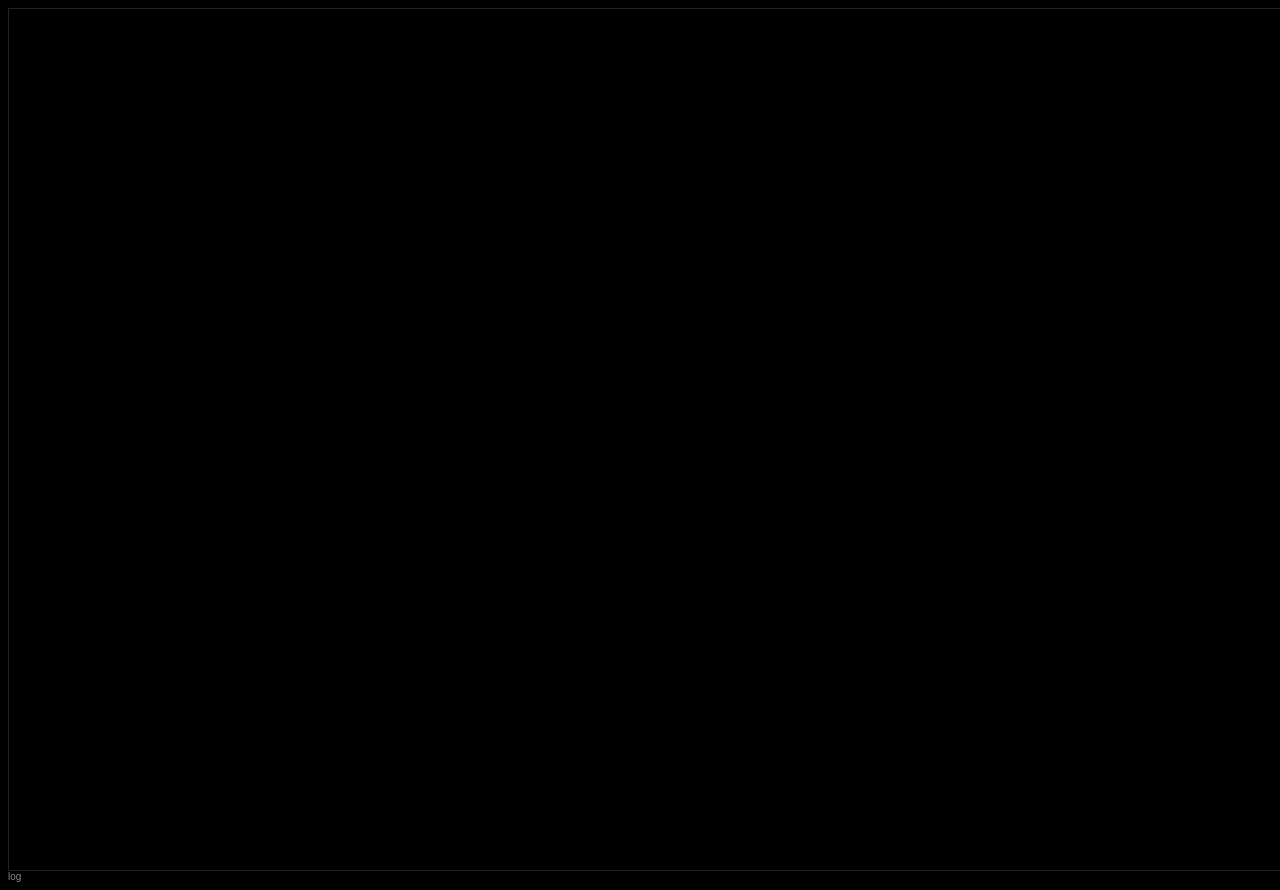
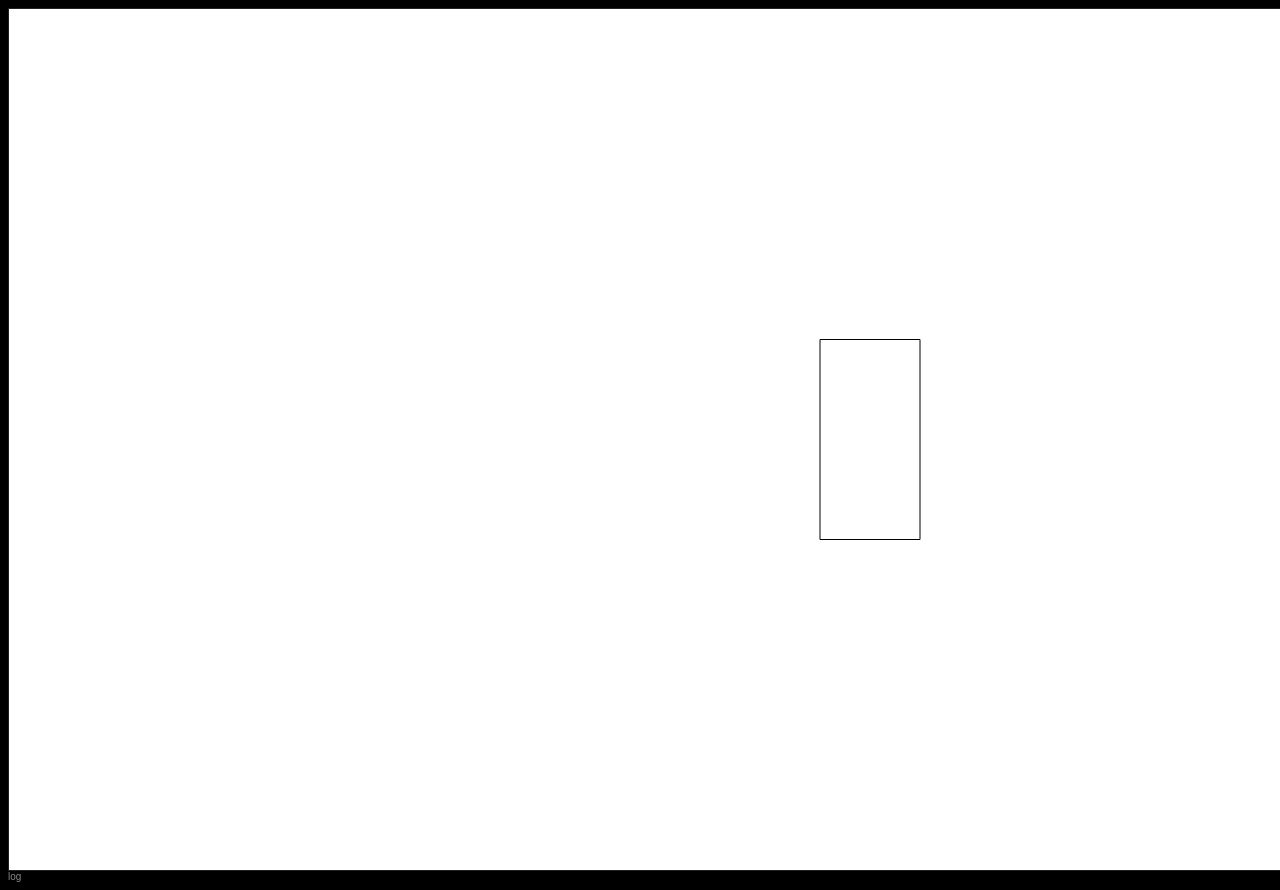
Before and after one commit to tanachai-b/car-simulator, a plain HTML site: page CarSimulator.html in a window 1280 px wide. Shown: the top 890 px of the page. Drawn offline with Linux system fonts and the light colour scheme; a web font is replaced by a local one.

Commit message:
able to draw car

```diff
--- a/CarSimulator.html
+++ b/CarSimulator.html
@@ -28,7 +28,7 @@
 </head>
 
 <body>
-    <canvas id="simulator" width="1722px" height="861px"></canvas>
+    <canvas id="canvas" width="1722px" height="861px"></canvas>
     <div id="log">log</div>
 </body>
 
@@ -37,7 +37,7 @@
 
 <script>
     "use strict";
-    let simulator = new Simulator();
+    let simulator = new Simulator(document.getElementById("canvas"), document.getElementById("log"));
 </script>
 
 </html>
--- a/Physics.js
+++ b/Physics.js
@@ -1,80 +1,81 @@
 "use strict";
 
 class Camera {
-    constructor(x, y, r, zoom) {
+    constructor(x, y, r) {
 
-        this.x = x;
-        this.y = y;
-        this.r = r;
+        this.position = new Point(x, y);
+        this.rotation = r;
+    }
+}
 
-        this.vx = 0;
-        this.vy = 0;
-        this.vr = 0;
+class Body {
 
-        this.zoom = zoom;
+    constructor(width, height) {
+
+        this.shape = Shape.rectangle(width, height);
+
+        this.position = new Point(0, 0);
+        this.rotation = 0;
+
+        this.velocity = new Point(0, 0);
+    }
+
+    draw(camera, canvas, logMap) {
+        this.shape.project(new Camera(0, 0, -this.rotation), logMap).draw(camera, canvas, logMap);
+    }
+
+    move(logMap) {
+
     }
 }
 
 class Shape {
 
-    constructor(lineList) {
-        this.lineList = lineList;
-    }
-
-    project(camera, logMap) {
-        let lineList1 = [];
-        for (let line of this.lineList) {
-            let line1 = line.project(camera, logMap);
-            lineList1.push(line1);
-        }
-        return new Shape(lineList1);
-    }
-
-    draw(camera, ctx, lineWidth, strokeStyle, logMap) {
-        for (let line of this.lineList) {
-            line.draw(camera, ctx, lineWidth, strokeStyle, logMap);
-        }
-    }
-}
-
-class Line {
-
     constructor(pointList) {
         this.pointList = pointList;
     }
 
+    static rectangle(width, height) {
+        return new Shape([
+            new Point(-width / 2, -height / 2),
+            new Point(width / 2, -height / 2),
+            new Point(width / 2, height / 2),
+            new Point(-width / 2, height / 2)
+        ]);
+    }
+
     project(camera, logMap) {
         let pointList1 = [];
-        for (let point of this.pointList) {
-            let point1 = point.project(camera, logMap);
-            pointList1.push(point1);
-        }
-        return new Line(pointList1);
+        for (let point of this.pointList) { pointList1.push(point.project(camera)); }
+        return new Shape(pointList1);
     }
 
-    draw(camera, ctx, lineWidth, strokeStyle, logMap) {
+    draw(camera, canvas, logMap) {
 
-        ctx.beginPath();
+        let ctx = canvas.getContext("2d");
+        let centerScreen = new Point(ctx.canvas.width / 2, ctx.canvas.height / 2);
 
         var isFirst = true;
         for (let point of this.pointList) {
 
-            let point1 = point.project(camera, logMap);
+            let point1 = point.project(camera).plus(centerScreen);
 
-            if (!isFirst) {
+            if (isFirst) {
                 isFirst = false;
-                ctx.moveTo(point1.x + ctx.canvas.width / 2, point1.y + ctx.canvas.height / 2);
+                ctx.beginPath();
+                ctx.moveTo(point1.x, point1.y);
             } else {
-                ctx.lineTo(point1.x + ctx.canvas.width / 2, point1.y + ctx.canvas.height / 2);
+                ctx.lineTo(point1.x, point1.y);
             }
         }
+        ctx.closePath();
 
-        ctx.lineWidth = lineWidth;
-        ctx.strokeStyle = strokeStyle;
+        ctx.lineWidth = 1;
+        ctx.strokeStyle = "#000000";
         ctx.stroke();
 
         ctx.lineWidth = 1;
-        ctx.strokeStyle = "#FFFFFF";
+        ctx.strokeStyle = "#000000";
     }
 }
 
@@ -85,16 +86,17 @@ class Point {
         this.y = y;
     }
 
-    project(camera, logMap) {
+    static radial(radius, angle) {
+        return new Point(radius * Math.cos(angle), radius * Math.sin(angle));
+    }
 
-        let zoom = 2 ** (camera.zoom / 4);
+    unit() {
+        let hypot = Math.hypot(this.x, this.y);
+        return new Point(this.x / hypot, this.y / hypot);
+    }
 
-        let nx = (this.x - camera.x) / zoom;
-        let ny = (this.y - camera.y) / zoom;
-
-        let nnx = nx * Math.cos(camera.r) - ny * Math.sin(camera.r);
-        let nny = ny * Math.cos(camera.r) + nx * Math.sin(camera.r);
-
-        return new Point(nnx, nny);
-    }
+    plus(point) { return new Point(this.x + point.x, this.y + point.y); }
+    minus(point) { return new Point(this.x - point.x, this.y - point.y); }
+    times(point) { return new Point(this.x * point.x - this.y * point.y, this.x * point.y + this.y * point.x); }
+    project(camera) { return this.minus(camera.position).times(Point.radial(1, -camera.rotation)); }
 }
--- a/Simulator.js
+++ b/Simulator.js
@@ -2,12 +2,15 @@
 
 class Simulator {
 
-    constructor() {
+    constructor(canvas, log) {
 
-        this.version = "V0.0.1 (2021-05-23)";
+        this.version = "V0.0.1 (2021-05-26)";
 
-        this.c = document.getElementById("simulator");
-        this.ctx = this.c.getContext("2d");
+        this.canvas = canvas;
+        this.log = log;
+
+        this.camera = new Camera(0, 0, 0);
+        this.bodyList = [];
         this.logMap = {};
 
         this.initiate();
@@ -21,7 +24,8 @@ class Simulator {
     }
 
     buildMap() {
-
+        let car = new Body(100, 200);
+        this.bodyList.push(car);
     }
 
     async simLoop() {
@@ -30,8 +34,36 @@ class Simulator {
 
         while (true) {
 
+            this.draw();
+            this.move();
+            this.outputLog();
+
             await timer(1);
         }
+    }
+
+    draw() {
+
+        let ctx = this.canvas.getContext("2d");
+
+        ctx.beginPath();
+        ctx.rect(0, 0, ctx.canvas.width, ctx.canvas.height);
+        ctx.fillStyle = "#FFFFFF";
+        ctx.fill();
+
+        for (const body of this.bodyList) {
+            body.draw(this.camera, this.canvas, this.logMap);
+        }
+    }
+
+    move() {
+        for (const body of this.bodyList) {
+            body.move(this.logMap);
+        }
+    }
+
+    outputLog() {
+
     }
 
     keydown(event) {
```
